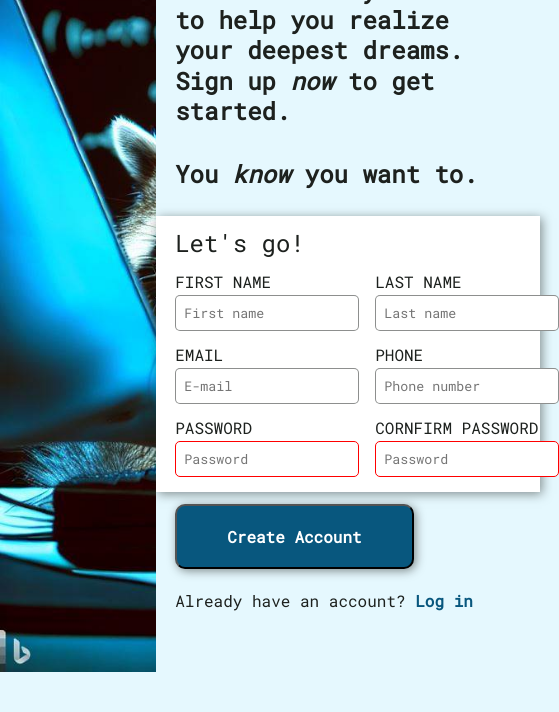
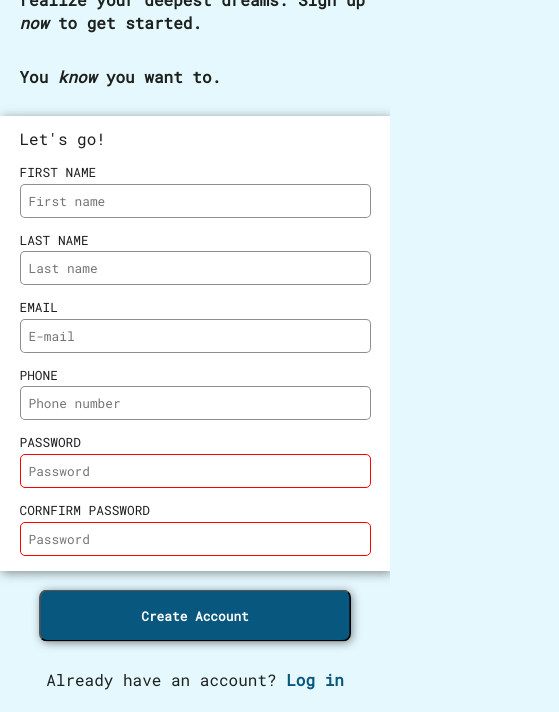
Before and after one commit to TheJenots/Sign-up-Form, a plain HTML site: page index.html in a window 390 px wide. Shown: the part 172-884 px from the top of the page, 559 px wide, since content can reach past the window. Before the commit the page ends 844 px from the top, so only its background shows below. Drawn offline with Linux system fonts and the light colour scheme; a script that the page names is missing; a web font is replaced by a local one.

Commit message:
Final commit

```diff
--- a/index.html
+++ b/index.html
@@ -11,7 +11,7 @@
   <link rel="preconnect" href="https://fonts.gstatic.com" crossorigin>
   <link href="https://fonts.googleapis.com/css2?family=Roboto+Mono&display=swap" rel="stylesheet">
   <script src='script.js' defer></script>
-  <title>Document</title>
+  <title>Sign Up</title>
 </head>
 <body>
   <div class="header">
@@ -20,7 +20,6 @@
   <main class="main">
     <p class="description">This is not a real online service! You know you need something like this in your life to help you realize your deepest dreams. Sign up <i>now</i> to get started.</p>
     <p class="description">You <i>know</i> you want to.</p>
-    <div class="form-container">
     <form action="#" method="post">
       <div class="input">
         <h2>Let's go!</h2>
@@ -39,7 +38,6 @@
       </div>
       <button type="submit" name="createAccount" class="signUp">Create Account</button>
     </form>
-    </div>
     <p class="logIn">Already have an account? <a href="#">Log in</a></p>
   </main>
 </body>
--- a/style.css
+++ b/style.css
@@ -18,6 +18,7 @@ body {
 
 .header {
   background-image: url(raccoon.jpg);
+  position: fixed;
   background-size: cover;
   min-width: 40vw;
   height: 100vh;
@@ -39,6 +40,7 @@ h1 {
 }
 
 .main {
+  margin-left: 40vw;
   align-self: center;
   font-family: var(--main-font-fam), monospace;
   color: var(--main-clr);
@@ -191,3 +193,52 @@ label[for="confirmPassword"] {
 .logIn a:active {
   color:purple;
 }
+
+@media only screen and (max-width: 768px) {
+  body {
+    display: flex;
+    flex-flow: column;
+  }
+
+  .header {
+    position: static;
+    width: 100%;
+    height: auto;
+  }
+
+  h1 {
+    margin-top: auto;
+  }
+
+  .main {
+    margin-left: initial;
+  }
+
+  .description,
+  h2 {
+    font-size: 1rem;
+  }
+
+  label,
+  input {
+    font-size: 0.8rem;
+  }
+
+  .signUp {
+    scale: 0.8;
+    width: 100%;
+    margin: 0;
+  }
+
+  .logIn {
+    text-align: center;
+  }
+}
+
+@media only screen and (max-width: 480px) {
+  .input {
+    display: flex;
+    flex-flow: column;
+  }
+
+}
```
Lines whose indentation alone changed are shown as unchanged.
